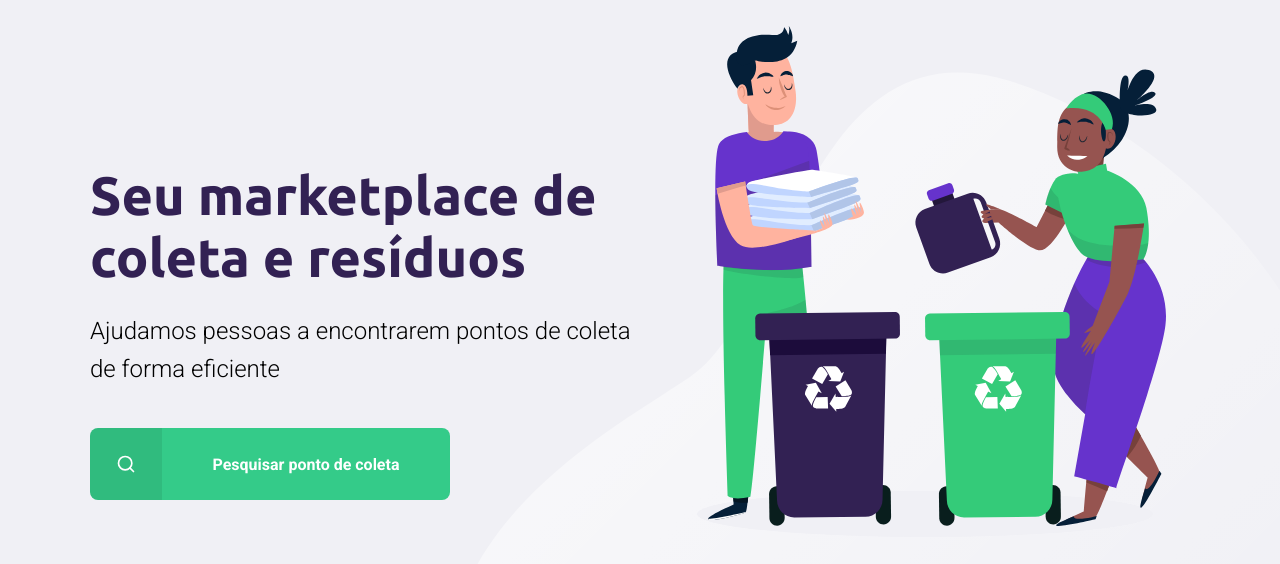
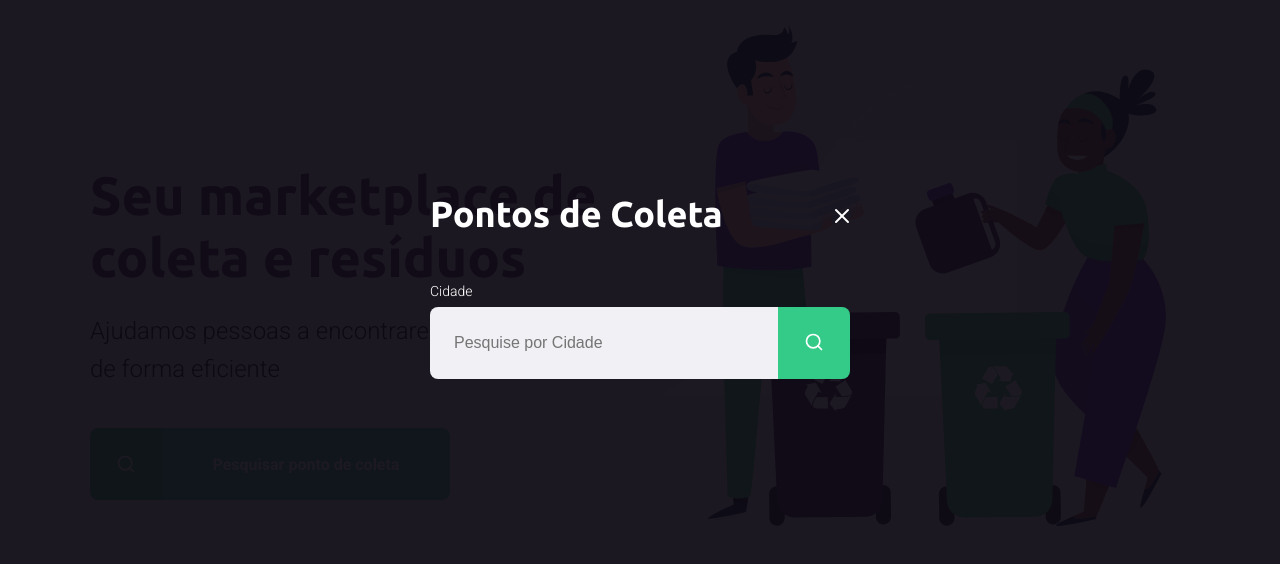
Before and after one commit to ElisioWander/-ecoleta-next-level-week-01, a plain HTML site: page index.html in a window 1280 px wide. Both pictures are taken after a click on the link "Pesquisar ponto de coleta". Shown: the part 114-678 px from the top of the page. Drawn offline with Linux system fonts and the light colour scheme.

Commit message:
next-level-week-aplication

```diff
--- a/index.html
+++ b/index.html
@@ -4,7 +4,9 @@
     <meta charset="UTF-8">
     <meta name="viewport" content="width=device-width, initial-scale=1.0">
     <link href="/styles/main.css" rel="stylesheet">
-    <link href="styles/home.css" rel="stylesheet">
+    <link href="/styles/home.css" rel="stylesheet">
+    <link href="/styles/modal.css" rel="stylesheet">
+
     <link href="/styles/responsive.css" rel="stylesheet">
     <title>Document</title>
 </head>
@@ -15,7 +17,7 @@
         <div class="content">
             <header>
                 <img src="/assets/logo.svg" alt="Logomarca">
-                <a href="/"><span></span>Cadastre um ponto de coleta</a>
+                <a href="/create-point.html"><span></span>Cadastre um ponto de coleta</a>
             </header>
 
             <main>
@@ -29,5 +31,29 @@
 
     </div>
 
+    <div id="modal" class="hide">
+        <div class="content">
+            <div class="header">
+                <h1>Pontos de Coleta</h1>
+                <a href="#">Fechar</a>
+            </div>
+
+            <form action="/search-results.html">
+                <label for="search">Cidade</label>
+                <div class="search field">
+                    <input
+                    type="text"
+                    name="search"
+                    placeholder="Pesquise por Cidade"
+                    >
+                    <button>
+                        <img src="/assets/search.svg" alt="Buscar">
+                    </button>
+                </div>
+            </form>
+        </div>
+    </div>
+
+    <script src="/scripts/index.js"></script>
 </body>
 </html>
--- /dev/null
+++ b/scripts/index.js
@@ -0,0 +1,12 @@
+const buttonSearch = document.querySelector("#page-home main a")
+const modal = document.querySelector("#modal")
+const closeModal = document.querySelector("#modal .header a")
+
+
+buttonSearch.addEventListener("click", () => {
+    modal.classList.remove("hide")
+})
+
+closeModal.addEventListener("click", () => {
+    modal.classList.add("hide")
+})
--- a/styles/create-point.css
+++ b/styles/create-point.css
@@ -40,7 +40,7 @@ form {
     padding: 64px;
     border-radius: 8px;
 
-    background-color: white;
+    background-color: #FFF;
 }
 
 form h1 {
@@ -83,7 +83,7 @@ form select {
     outline: none;
     border-radius: 8px;
 
-    background-color: #f0f0f5;
+    background-color: var(--backgroundColor);
 }
 
 form select {
@@ -110,7 +110,7 @@ form button {
     border: none;
     border-radius: 8px;
 
-    color: white;
+    color: #FFF;
     font-weight: bold;
 
     background-color: var(--primaryColor);
@@ -175,3 +175,8 @@ form button:hover {
 .items-grid li img, span {
     pointer-events: none;
 }
+/*<ITEMS-GRID-BOX/>*/
+
+/*<FORM/>*/
+
+/*<PAGE-CREATE-POIT/>*/
--- a/styles/main.css
+++ b/styles/main.css
@@ -4,6 +4,7 @@
 :root {
     --titleColor: #322153;
     --primaryColor: #34cb89;
+    --backgroundColor: #f0f0f5;
 }
 
 /*ALL*/
@@ -17,7 +18,7 @@
 body {
     font-family: 'Roboto', sans-serif;
     -webkit-font-smoothing: antialiased;
-    background-color: #f0f0f5;
+    background-color: var(--backgroundColor);
 }
 
 a {
--- /dev/null
+++ b/styles/modal.css
@@ -0,0 +1,105 @@
+/*<MODAL-BOX>*/
+#modal {
+    width: 100vw;
+    height: 100vh;
+
+    position: fixed;
+    top: 0;
+
+    display: flex;
+    justify-content: center;
+    align-items: center;
+
+    transition: 400ms;
+
+    background-color: #0E0A14EF;
+}
+
+#modal.hide {
+    display: none;
+}
+
+/*<MODAL-CONTENT-BOX>*/
+#modal .content {
+    width: 420px;
+
+    color: #FFF;
+}
+/*<MODAL-CONTENT-BOX/>*/
+
+/*<MODAL-HEADER-BOX>*/
+#modal .header {
+    display: flex;
+    justify-content: space-between;
+    align-items: center;
+
+    margin-bottom: 48px;
+}
+
+#modal .header a {
+    width: 20px;
+    height: 20px;
+
+    display: flex;
+
+    font-size: 0.01px;
+
+    background-image: url(../assets/x.svg);
+}
+
+#modal .header h1 {
+    font-size: 36px;
+    line-height: 42px;
+
+    color: #FFF;
+}
+/*<MODAL-HEADER-BOX/>*/
+
+/*<MODAL-FORM-BOX>*/
+#modal form label {
+    font-size: 14px;
+    line-height: 16px;
+
+    display: block;
+    margin-bottom: 8px;
+}
+
+#modal form .field {
+    display: flex;
+}
+
+#modal form .field input {
+    flex: 1;
+
+    border-radius: 8px 0 0 8px;
+    border: none;
+
+    padding: 16px 24px;
+
+    font-size: 16px;
+    color: #6C6C80;
+
+    background-color: var(--backgroundColor);
+}
+
+#modal form .field button {
+    width: 72px;
+    height: 72px;
+
+    border: none;
+    border-radius: 0 8px 8px 0;
+
+    cursor: pointer;
+
+    background-color: var(--primaryColor);
+
+    transition: background-color 200ms;
+}
+
+#modal form .field button:hover {
+    border: solid 2px var(--primaryColor);
+
+    background-color: #2FB85E;
+}
+
+/*<MODAL-FORM-BOX/>*/
--- a/styles/responsive.css
+++ b/styles/responsive.css
@@ -20,6 +20,14 @@
     #page-home main {
         align-items: center;
     }
+
+    #page-search-results main .cards {
+        grid-template-columns: 1fr;
+    }
+
+    #page-search-results main img {
+        height: 250px;
+    }
 }
 
 @media (min-width: 1700px) {
```
Also changed, not shown: search-results.html (added, +60 -0 lines), styles/search-results.css (added, +106 -0 lines).
